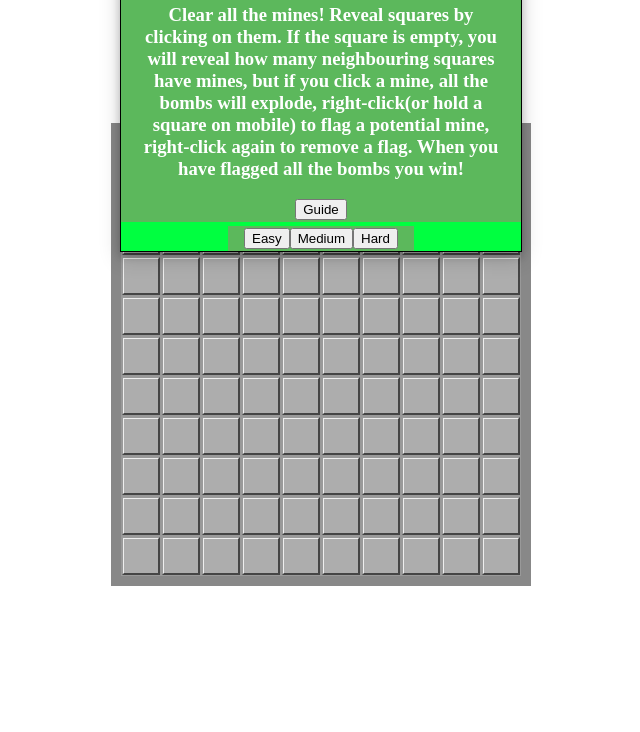
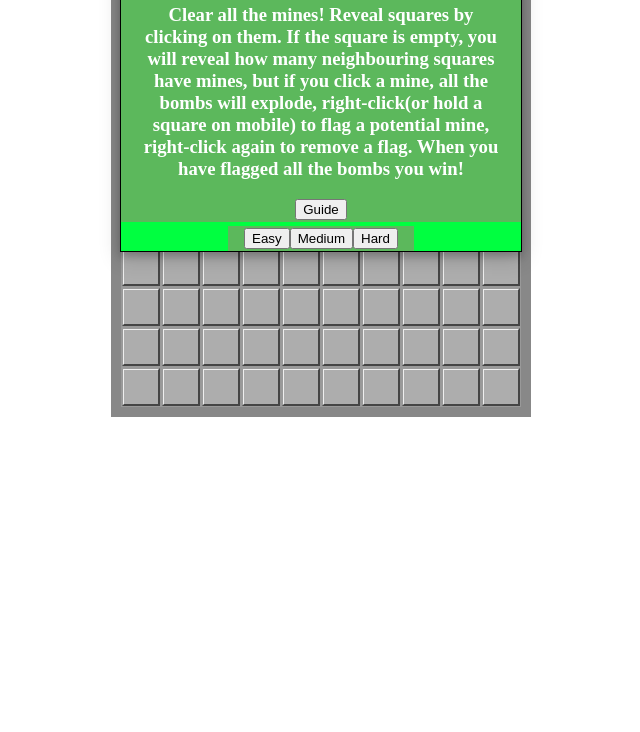
Before and after one commit to caninereason/Minesweeperjava, a plain HTML site: page index.html in a window 1280 px wide. Shown: the part 84-816 px from the top of the page, without its empty margins (319-959 px from the left). Drawn offline with Linux system fonts and the light colour scheme.

Commit message:
removed grid-template-rows from css for bug check

```diff
--- a/assets/css/style.css
+++ b/assets/css/style.css
@@ -1,5 +1,5 @@
 body{
-    overflow: hidden;git
+    overflow: hidden;
 }
 .container{
     position: relative;
@@ -84,7 +84,7 @@ top: 30px;
 .main{
     display:grid;
 
-    grid-template-rows:100vh;
+
     align-items:center;
     justify-content: center;
 
```
